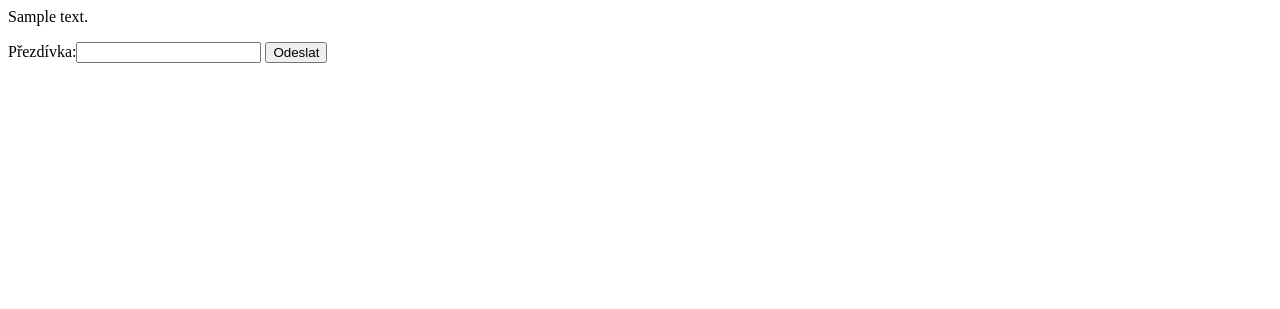
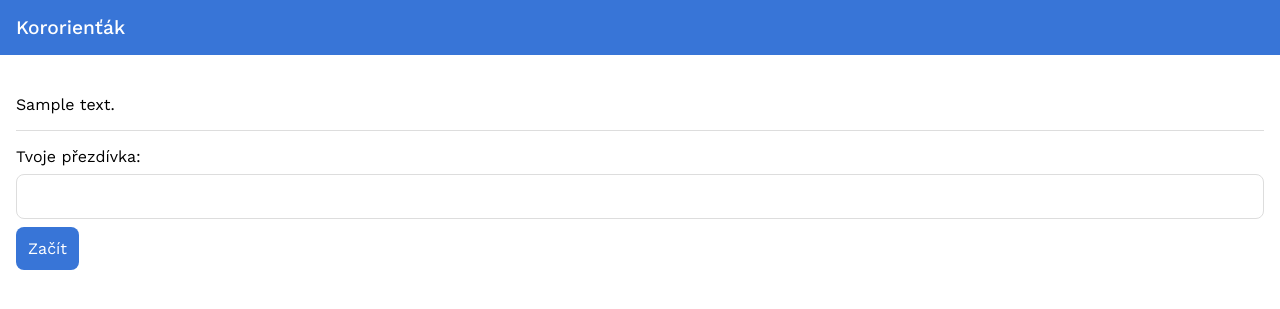
Before and after one commit to janslifka/kororientak, a Django app: page /ukol/00000000-0000-0000-0000-000000000001 in a window 1280 px wide. Shown: the top 309 px of the page. Run offline with Django 3.2, Linux system fonts and the light colour scheme; tables that the repository leaves empty hold one stand-in row (values such as "Sample post").

Commit message:
Improve design

```diff
--- a/competition/forms.py
+++ b/competition/forms.py
@@ -2,7 +2,7 @@ from django import forms
 
 
 class RegistrationForm(forms.Form):
-    nickname = forms.CharField(label='Přezdívka', max_length=255)
+    nickname = forms.CharField(label='Tvoje přezdívka', max_length=255)
 
 
 class AnswerForm(forms.Form):
--- /dev/null
+++ b/competition/templates/base.html
@@ -0,0 +1,86 @@
+<!doctype html>
+<html>
+<head>
+    <meta charset="utf-8">
+    <meta name="viewport" content="width=device-width, initial-scale=1">
+    <title>Kororienťák</title>
+    <style>
+        @import url('https://fonts.googleapis.com/css2?family=Work+Sans:wght@400;500&display=swap');
+
+        body {
+            font-family: 'Work Sans', sans-serif;
+            margin: 0;
+        }
+
+        header {
+            font-weight: 500;
+            font-size: 1.2rem;
+            background: #3875d7;
+            color: #fff;
+            padding: 1rem;
+        }
+
+        header .player {
+            font-size: 1rem;
+            margin-top: 0.5rem;
+            font-weight: normal;
+        }
+
+        .content {
+            padding: 1.5rem 1rem;
+        }
+
+        h1 {
+            margin: 0;
+            display: flex;
+            justify-content: space-between;
+            font-size: 1.5rem;
+        }
+
+        form {
+            border-top: 1px solid #ddd;
+            padding-top: 1rem;
+        }
+
+        form input[type=text] {
+            display: block;
+            width: 100%;
+            border: 1px solid #ddd;
+            border-radius: 0.5rem;
+            font-size: 1rem;
+            padding: 0.75rem;
+            box-sizing: border-box;
+            margin: 0.5rem 0;
+            font-family: 'Work Sans', sans-serif;
+        }
+
+        form input[type=submit] {
+            padding: 0.75rem;
+            color: #fff;
+            background: #3875d7;
+            font-size: 1rem;
+            font-family: 'Work Sans', sans-serif;
+            border: 0;
+            border-radius: 0.5rem;
+        }
+
+        .warning {
+            color: #a41515;
+        }
+    </style>
+</head>
+<body>
+<header>
+    Kororienťák
+    {% if player_nickname %}
+    <div class="player">
+        {{ player_nickname }}
+    </div>
+    {% endif %}
+</header>
+<div class="content">
+    {% block content %}
+    {% endblock %}
+</div>
+</body>
+</html>
--- a/competition/templates/registration.html
+++ b/competition/templates/registration.html
@@ -1,8 +1,12 @@
+{% extends 'base.html' %}
+
+{% block content %}
 <p>
     {{ task.text }}
 </p>
 <form action="/ukol/{{ task.uuid }}" method="post">
     {% csrf_token %}
     {{ form }}
-    <input type="submit" value="Odeslat">
+    <input type="submit" value="Začít">
 </form>
+{% endblock %}
--- a/competition/views.py
+++ b/competition/views.py
@@ -97,7 +97,9 @@ def handle_register(request, task):
             player_uuid = uuid.uuid4()
             player_nickname = form.cleaned_data.get('nickname')
 
-            response = HttpResponse("Výborně, můžeš vyrazit")
+            response = render(request, 'registration_complete.html', {
+                'player_nickname': player_nickname
+            })
             _set_cookie(response, 'player_uuid', player_uuid)
             _set_cookie(response, 'player_nickname', player_nickname)
 
```
Also changed, not shown: competition/templates/finish.html (+5 -5 lines), competition/templates/registration_complete.html (added, +7 -0 lines), competition/templates/task.html (+7 -4 lines).
